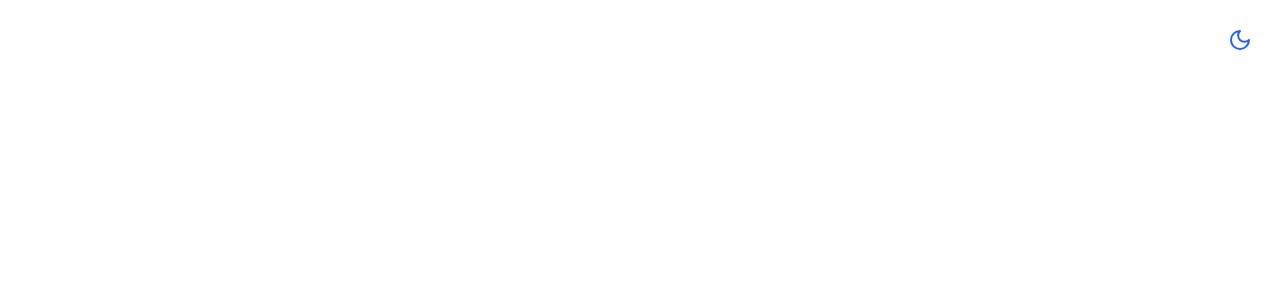
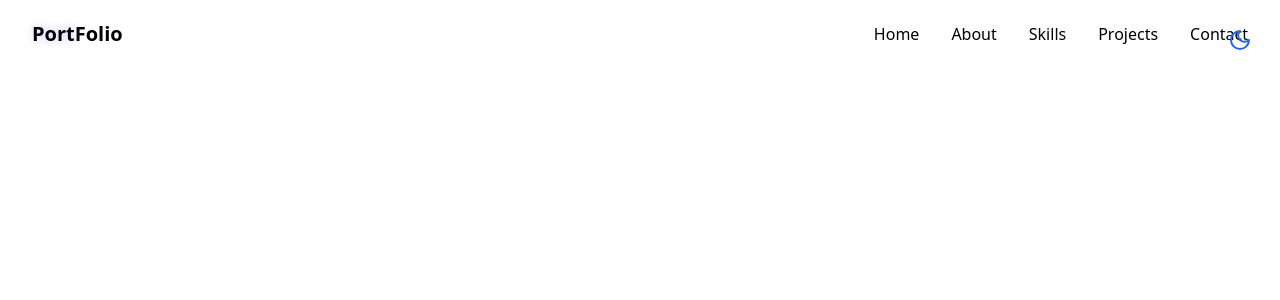
Before and after one commit to Omindu1015/Portfolio, a React (Vite) app: page / in a window 1280 px wide. Shown: the top 300 px of the page. Built offline with nearby package versions, Linux system fonts and the light colour scheme.

Commit message:
nav bar implementation

```diff
--- /dev/null
+++ b/src/components/Navbar.jsx
@@ -0,0 +1,88 @@
+import { cn } from "@/lib/utils";
+import { Menu, X } from "lucide-react";
+import React, { useEffect, useState } from "react";
+
+const navItems = [
+  { name: "Home", href: "#hero" },
+  { name: "About", href: "#about" },
+  { name: "Skills", href: "#skills" },
+  { name: "Projects", href: "#projects" },
+  { name: "Contact", href: "#contact" },
+];
+
+export const Navbar = () => {
+  const [isScrolled, setIsScrolled] = useState(false);
+  const [isMobileMenuOpen, setIsMobileMenuOpen] = useState(false);
+
+  useEffect(() => {
+    const handleScroll = () => {
+      setIsScrolled(window.scrollY > 10);
+    };
+
+    window.addEventListener("scroll", handleScroll);
+    return () => {
+      window.removeEventListener("scroll", handleScroll);
+    };
+  }, []);
+
+  return (
+    <nav
+      className={cn(
+        "fixed w-full z-40 transition-all duration-300",
+        isScrolled ? "py-3 bg-background/80 backdrop-blur-md shadow-xs" : "py-5"
+      )}
+    >
+      <div className="container flex items-center justify-between">
+        <a
+          className="text-xl font-bold text-primary flex items-center"
+          href="#hero"
+        >
+          <span className="relative z-10">
+            <span className="text-glow text-foreground"> Port</span>Folio
+          </span>
+        </a>
+
+        {/*desctop */}
+        <div className="hidden md:flex space-x-8">
+          {navItems.map((item, key) => (
+            <a
+              key={key}
+              href={item.href}
+              className="text-foreground/80 hover:text-primary transition-color duration-300"
+            >
+              {item.name}
+            </a>
+          ))}
+        </div>
+
+        {/*mobile */}
+
+        <button onClick={()=> setIsMobileMenuOpen((prev)=>!prev)} className="md:hidden p-2 text-foreground z-50"
+            aria-label={isMobileMenuOpen ? "Close menu" : "Open menu"}
+            >{isMobileMenuOpen?<X size={24}/>:<Menu size={24}/>} </button>
+        <div
+          className={cn(
+            "fixed inset-0 bg-background/95 backdrop-blur-md z-40 flex flex-col items-center justify-center",
+            "transition-all duration-300 md:hidden",
+            isMobileMenuOpen
+              ? "opacity-100 pointer-events-auto"
+              : "opacity-0 pointer-events-none"
+          )}
+        >
+          <div className="flex flex-col space-y-8 text-xl">
+            {navItems.map((item, key) => (
+              <a
+                key={key}
+                href={item.href}
+                className="text-foreground/80 hover:text-primary transition-color duration-300"
+                onClick={() => setIsMobileMenuOpen(false)}
+              >
+                {item.name}
+              </a>
+            ))}
+          </div>
+        </div>
+      </div>
+    </nav>
+  );
+};
--- a/src/pages/Home.jsx
+++ b/src/pages/Home.jsx
@@ -1,5 +1,6 @@
 import { ThemeToggle } from "../components/ThemeToggle";
 import { StarBackground } from "@/components/StarBackground";
+import { Navbar } from "@/components/Navbar";
 
 export const Home = () => {
   return (
@@ -10,7 +11,7 @@
       <StarBackground />
 
       {/**Navbar */}
-
+        <Navbar />
       {/* Main content */}
 
       {/*Footer */}
```
